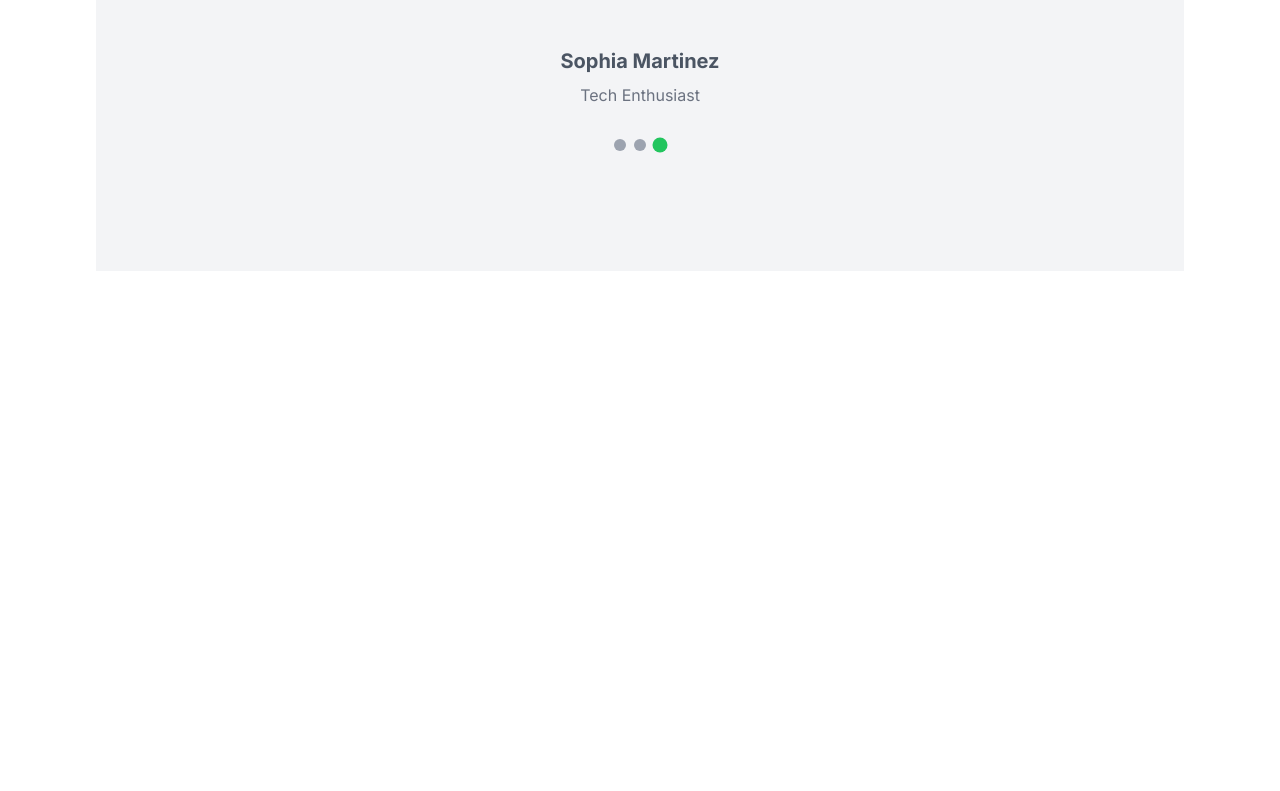
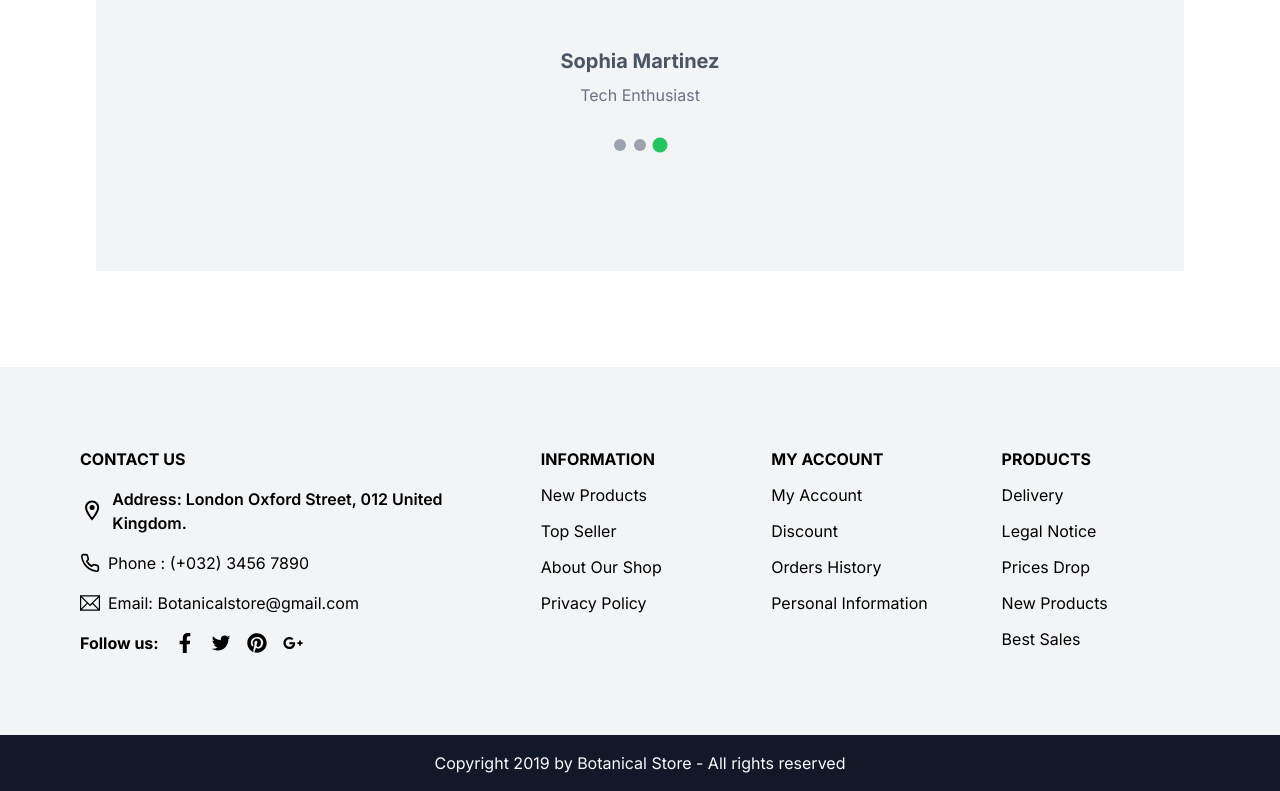
Before and after one commit to LaibaHameed/mern-frontend, a Next.js app: page / in a window 1280 px wide. Shown: the part 3992-4783 px from the top of the page. Before the commit the page ends 4359 px from the top, so only its background shows below. Built offline with nearby package versions, Linux system fonts and the light colour scheme.

Commit message:
Add Footer

```diff
--- a/src/app/page.js
+++ b/src/app/page.js
@@ -1,3 +1,4 @@
+import Footer from "@/components/footer";
 import Header from "@/components/header";
 import AboutInfo from "@/components/home/AboutInfo";
 import BestSeller from "@/components/home/BestSeller";
@@ -14,6 +15,7 @@ export default function Home() {
     <NewArrival/>
     <BestSeller/>
     <CustomerReviews/>
+    <Footer/>
     </>
   )
 }
--- /dev/null
+++ b/src/components/footer/ContactInfo.jsx
@@ -0,0 +1,40 @@
+import React from 'react'
+import { MdOutlineLocationOn } from "react-icons/md";
+import { FiPhone } from "react-icons/fi";
+import { TfiEmail } from "react-icons/tfi";
+import { FaFacebookF } from "react-icons/fa";
+import { IoLogoTwitter } from "react-icons/io";
+import { FaPinterest } from "react-icons/fa6";
+import { FaGooglePlusG } from "react-icons/fa";
+
+
+const ContactInfo = () => {
+    return (
+        <div className="space-y-4 lg:col-span-2 col-span-1">
+            <h1 className="uppercase font-bold">Contact Us</h1>
+            <div className="flex items-center space-x-2">
+                <MdOutlineLocationOn size={25} />
+                <p className="font-semibold">Address: London Oxford Street, 012 United Kingdom.</p>
+            </div>
+            <div className="flex items-center space-x-2">
+                <FiPhone size={20} />
+                <p>Phone : (+032) 3456 7890</p>
+            </div>
+            <div className="flex items-center space-x-2">
+                <TfiEmail size={20} />
+                <p>Email: Botanicalstore@gmail.com</p>
+            </div>
+            <div className="flex items-center">
+                <h2 className="font-bold mr-4">Follow us:</h2>
+                <div className="flex items-center space-x-4 text-xl">
+                    <FaFacebookF className="cursor-pointer hover:text-blue-600" />
+                    <IoLogoTwitter className="cursor-pointer hover:text-blue-400" />
+                    <FaPinterest className="cursor-pointer hover:text-red-600" />
+                    <FaGooglePlusG className="cursor-pointer hover:text-red-500" />
+                </div>
+            </div>
+        </div>
+    );
+};
+
+export default ContactInfo
--- /dev/null
+++ b/src/components/footer/SectionList.jsx
@@ -0,0 +1,21 @@
+import Link from 'next/link';
+import React from 'react';
+
+const SectionList = ({ title, items }) => {
+    return (
+        <div className="space-y-3">
+            <h1 className="font-bold uppercase">{title}</h1>
+            {items.map((item) => (
+                <Link
+                    href={item.link}
+                    key={item.id}
+                    className="capitalize hover:text-green-600 cursor-pointer block"
+                >
+                    {item.label}
+                </Link>
+            ))}
+        </div>
+    );
+};
+
+export default SectionList;
--- /dev/null
+++ b/src/components/footer/index.jsx
@@ -0,0 +1,30 @@
+import React from 'react'
+import ContactInfo from './ContactInfo';
+import SectionList from './SectionList';
+import { ACCOUNT_ITEMS, INFORMATION_ITEMS, PRODUCT_ITEMS } from '@/constants/general';
+
+const Footer = () => {
+    return (
+        <div>
+            <div className="grid grid-cols-1 sm:grid-cols-2 lg:grid-cols-5 gap-8 px-6 md:px-20 bg-gray-100 py-20">
+                {/* Contact Us Section */}
+                <ContactInfo/>
+
+                {/* Information Section */}
+                <SectionList title="Information" items={INFORMATION_ITEMS} />
+
+                {/* My Account Section */}
+                <SectionList title="My Account" items={ACCOUNT_ITEMS} />
+
+                {/* Products Section */}
+                <SectionList title="Products" items={PRODUCT_ITEMS} />
+            </div>
+            <div className='bg-gray-900 py-4'>
+                <p className='text-gray-50 text-center px-6'>Copyright 2019 by Botanical Store - All rights reserved</p>
+            </div>
+        </div>
+    );
+}
+
+
+export default Footer
--- a/src/components/home/NewArrival.jsx
+++ b/src/components/home/NewArrival.jsx
@@ -29,7 +29,6 @@ const NewArrival = () => {
                             <Image
                                 src={item.image}
                                 alt="Gallery Image"
-                                layout="responsive"
                                 width={500}
                                 height={800}
                             />
--- a/src/constants/general.js
+++ b/src/constants/general.js
@@ -208,3 +208,26 @@ export const CUSTOMER_REVIEWS = [
         title: "Tech Enthusiast",
     },
 ];
+
+// footer sections
+export const INFORMATION_ITEMS = [
+    { label: "New Products", link: "#new-products", id: "new-products" },
+    { label: "Top Seller", link: "#top-seller", id: "top-seller" },
+    { label: "About our shop", link: "#about-us", id: "about-us" },
+    { label: "Privacy policy", link: "#privacy-policy", id: "privacy-policy" }
+];
+
+export const ACCOUNT_ITEMS = [
+    { label: "My account", link: "#my-account", id: "my-account" },
+    { label: "Discount", link: "#discount", id: "discount" },
+    { label: "Orders History", link: "#orders-history", id: "orders-history" },
+    { label: "Personal Information", link: "#personal-info", id: "personal-info" }
+];
+
+export const PRODUCT_ITEMS = [
+    { label: "Delivery", link: "#delivery", id: "delivery" },
+    { label: "Legal Notice", link: "#legal-notice", id: "legal-notice" },
+    { label: "Prices Drop", link: "#prices-drop", id: "prices-drop" },
+    { label: "New Products", link: "#new-products", id: "new-products" },
+    { label: "Best Sales", link: "#best-sales", id: "best-sales" }
+];
```
